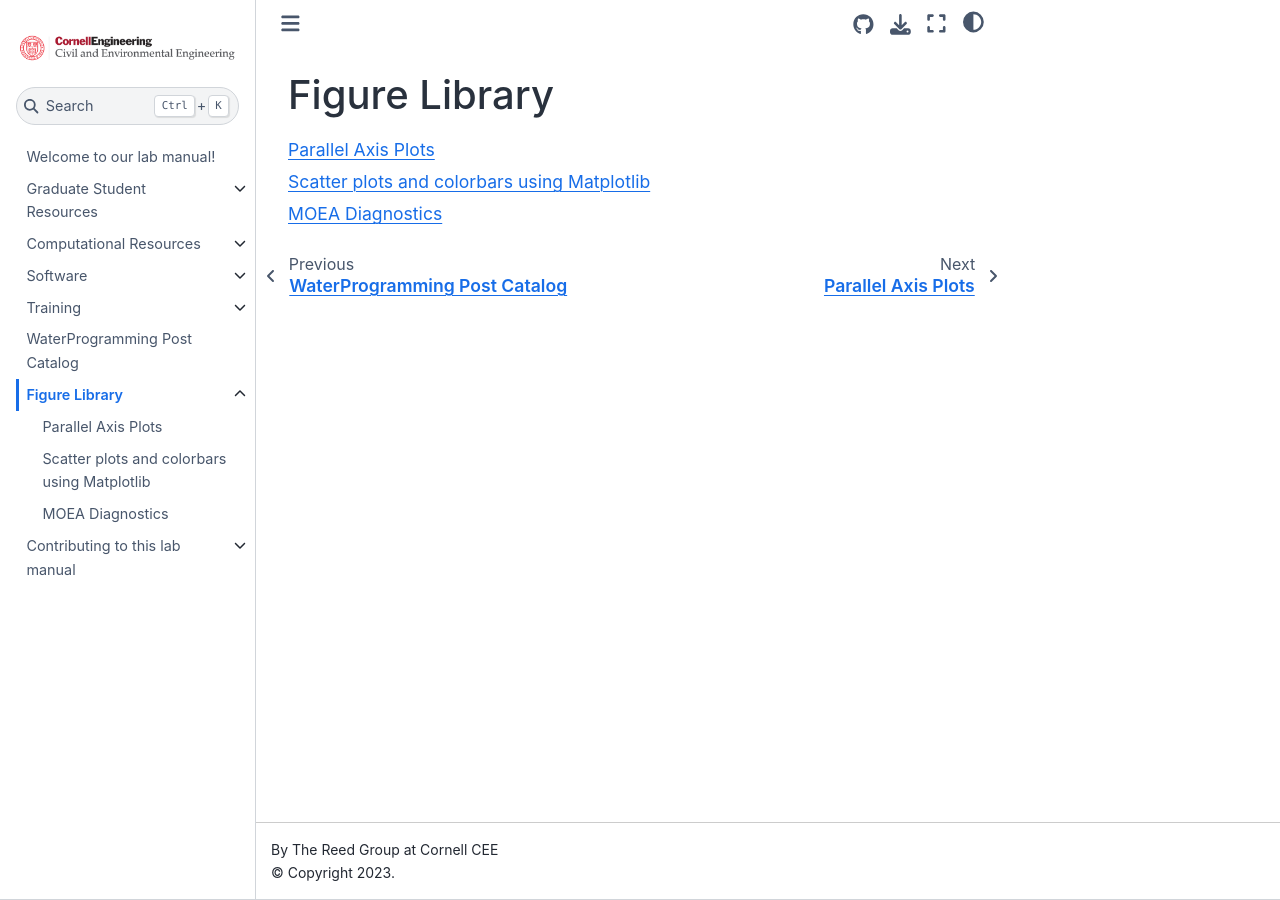
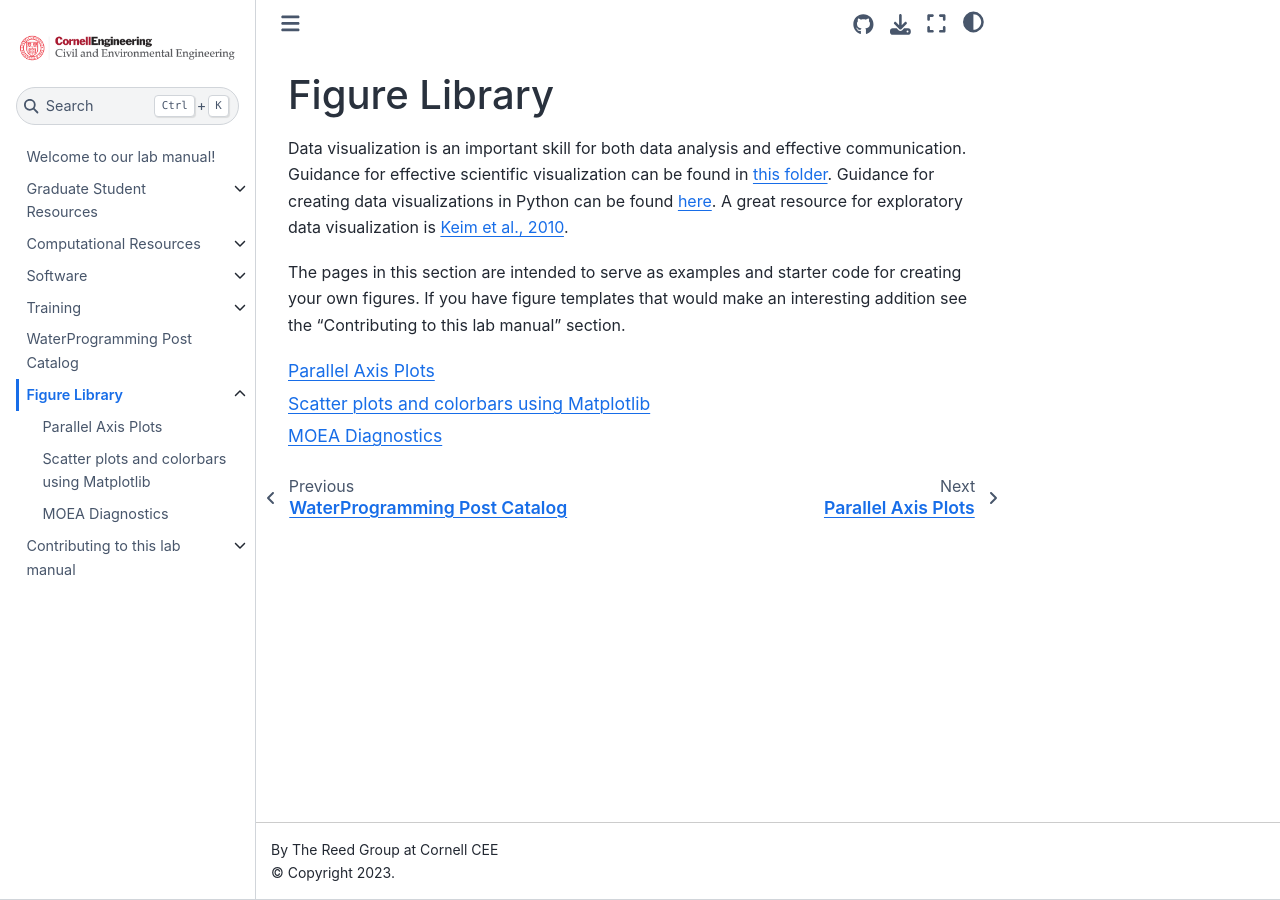
Before and after one commit to reedgroup/reedgroup.github.io, a Jupyter Book: the page built from docs/FigureLibrary/FigureLibrary.md, in a window 1280 px wide. Built offline with Jupyter Book 1.0.4 settings and Sphinx 7.4.7 and the Sphinx Book theme 1.1.4, drawn with Linux system fonts in a browser that asks for light colours; pages that are not in the unit, such as notebooks, are missing from menus.

Commit message:
added visualization best practices to Figure Library

````diff
--- a/docs/FigureLibrary/FigureLibrary.md
+++ b/docs/FigureLibrary/FigureLibrary.md
@@ -1,3 +1,9 @@
 # Figure Library
+
+Data visualization is an important skill for both data analysis and effective communication. Guidance for effective scientific visualization can be found in [this folder](https://cornell.box.com/s/89y0kal7ak8ijbqsg3e4no2jsq8ylshj). Guidance for creating data visualizations in Python can be found [here](https://cornell.box.com/s/sb8uap3jv5jpioo9hfk293iepdoiw5qe). A great resource for exploratory data visualization is [Keim et al., 2010](https://diglib.eg.org/handle/10.2312/14803).
+
+The pages in this section are intended to serve as examples and starter code for creating your own figures. If you have figure templates that would make an interesting addition see the "Contributing to this lab manual" section.
+
+
 ```{tableofcontents}
 ```
````
